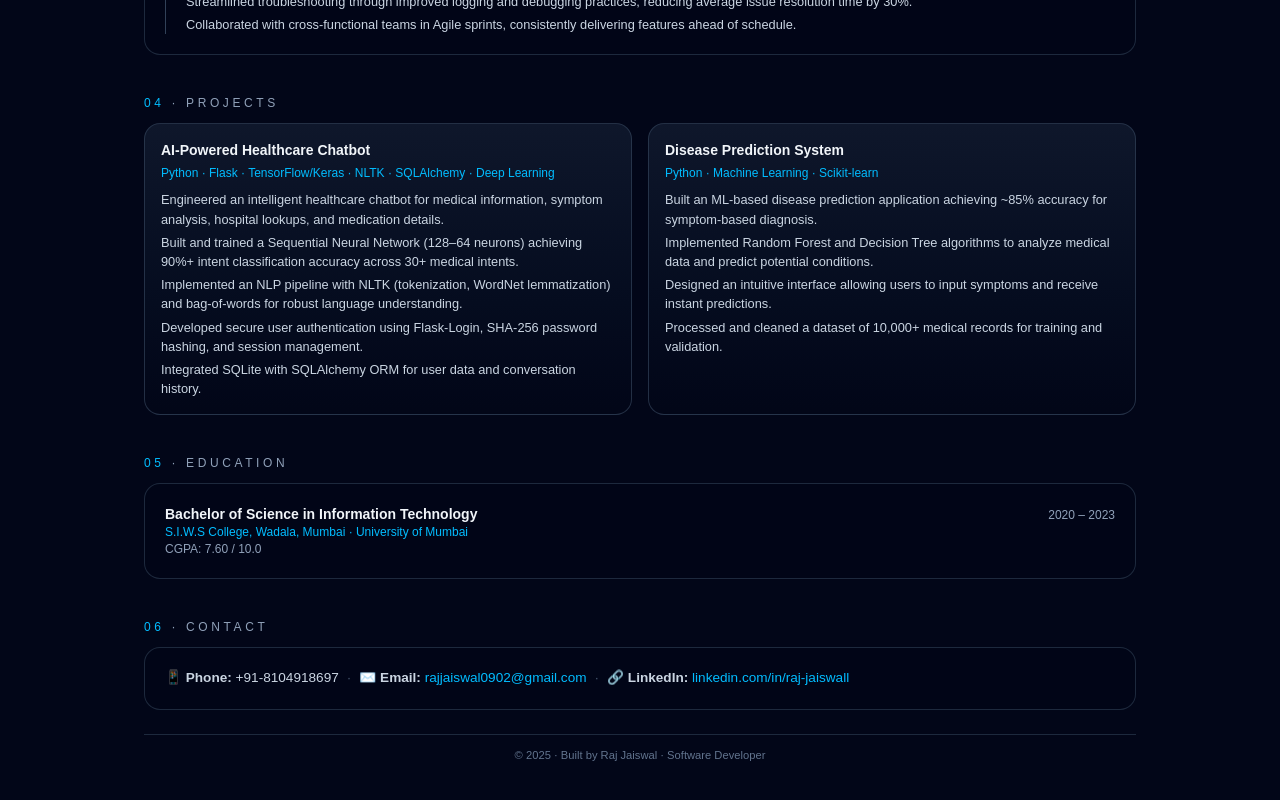
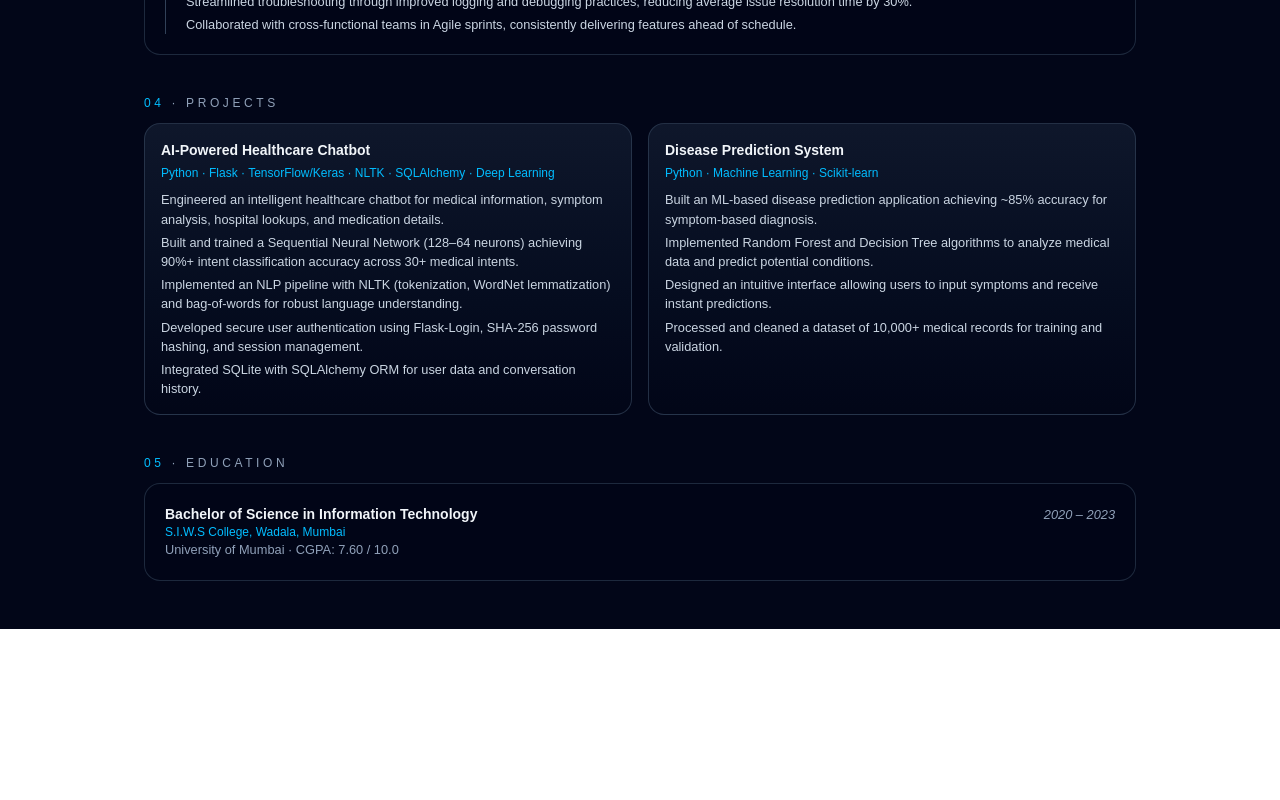
Before and after one commit to RAJJAISWALL/raj-portfolio, a Next.js app: page / in a window 1280 px wide. Shown: the part 1562-2362 px from the top of the page. After the commit the page ends 2191 px from the top, so only its background shows below. Built offline with nearby package versions, Linux system fonts and the light colour scheme.

Commit message:
Add full animations to portfolio

```diff
--- a/app/page.tsx
+++ b/app/page.tsx
@@ -1,6 +1,6 @@
 "use client";
 
-import { motion, type Variants } from "framer-motion";
+import { useScroll, useSpring, motion, type Variants } from "framer-motion";
 
 const container: Variants = {
   hidden: { opacity: 0 },
@@ -33,17 +33,47 @@ const fadeIn: Variants = {
   },
 };
 
+export default function Home() {
+  // Scroll progress bar at the top
+  const { scrollYProgress } = useScroll();
+  const scaleX = useSpring(scrollYProgress, {
+    stiffness: 120,
+    damping: 30,
+    mass: 0.2,
+  });
 
-export default function Home() {
   return (
     <div className="min-h-screen bg-slate-950 text-slate-100">
+      {/* Scroll progress bar */}
+      <motion.div
+        className="fixed left-0 top-0 z-50 h-0.5 origin-left bg-sky-400 md:h-1"
+        style={{ scaleX }}
+      />
+
+      {/* Subtle animated background glow */}
+      <motion.div
+        aria-hidden
+        className="pointer-events-none fixed inset-0 -z-10 opacity-40"
+        animate={{ opacity: [0.25, 0.4, 0.25] }}
+        transition={{ duration: 12, repeat: Infinity }}
+      >
+        <div className="absolute -top-32 left-1/2 h-72 w-72 -translate-x-1/2 rounded-full bg-sky-500/25 blur-3xl" />
+        <div className="absolute bottom-0 left-10 h-64 w-64 rounded-full bg-emerald-500/20 blur-3xl" />
+        <div className="absolute bottom-10 right-0 h-80 w-80 rounded-full bg-indigo-500/20 blur-3xl" />
+      </motion.div>
+
       {/* NAVBAR */}
       <header className="sticky top-0 z-40 border-b border-slate-800/70 bg-slate-950/80 backdrop-blur-lg">
         <div className="mx-auto flex max-w-5xl items-center justify-between px-4 py-3">
           <div className="flex items-center gap-3">
-            <div className="flex h-9 w-9 items-center justify-center rounded-full border border-slate-600 bg-gradient-to-br from-sky-400 to-slate-900 text-xs font-semibold tracking-[0.16em]">
+            {/* Animated avatar badge */}
+            <motion.div
+              className="flex h-9 w-9 items-center justify-center rounded-full border border-slate-600 bg-gradient-to-br from-sky-400 to-slate-900 text-xs font-semibold tracking-[0.16em]"
+              animate={{ y: [0, -2, 0] }}
+              transition={{ duration: 3, repeat: Infinity }}
+            >
               RJ
-            </div>
+            </motion.div>
             <div className="flex flex-col">
               <span className="text-xs font-semibold uppercase tracking-[0.18em]">
                 Raj Jaiswal
@@ -55,27 +85,39 @@ export default function Home() {
           </div>
 
           <nav className="hidden items-center gap-5 text-xs text-slate-400 md:flex">
-            <a href="#about" className="hover:text-slate-100">
+            <a href="#about" className="transition-colors hover:text-slate-100">
               About
             </a>
-            <a href="#skills" className="hover:text-slate-100">
+            <a href="#skills" className="transition-colors hover:text-slate-100">
               Skills
             </a>
-            <a href="#experience" className="hover:text-slate-100">
+            <a
+              href="#experience"
+              className="transition-colors hover:text-slate-100"
+            >
               Experience
             </a>
-            <a href="#projects" className="hover:text-slate-100">
+            <a
+              href="#projects"
+              className="transition-colors hover:text-slate-100"
+            >
               Projects
             </a>
-            <a href="#education" className="hover:text-slate-100">
+            <a
+              href="#education"
+              className="transition-colors hover:text-slate-100"
+            >
               Education
             </a>
-            <a href="#contact" className="hover:text-slate-100">
+            <a
+              href="#contact"
+              className="transition-colors hover:text-slate-100"
+            >
               Contact
             </a>
             <a
               href="#contact"
-              className="inline-flex items-center gap-1 rounded-full border border-slate-600 px-3 py-1 text-[0.68rem] font-medium text-slate-100 hover:border-sky-400 hover:text-sky-300"
+              className="inline-flex items-center gap-1 rounded-full border border-slate-600 px-3 py-1 text-[0.68rem] font-medium text-slate-100 transition-colors hover:border-sky-400 hover:text-sky-300"
             >
               <span>Let&apos;s talk</span>
             </a>
@@ -95,7 +137,7 @@ export default function Home() {
           {/* Left side */}
           <motion.div
             variants={fadeUp}
-            className="rounded-2xl border border-slate-700/70 bg-gradient-to-b from-slate-900/70 to-slate-950/90 p-5 shadow-[0_18px_45px_rgba(15,23,42,0.9)]"
+            className="rounded-2xl border border-slate-700/70 bg-gradient-to-b from-slate-900/70 to-slate-950/90 p-5 shadow-[0_18px_45px_rgba(15,23,42,0.9)] transition-transform duration-300 hover:-translate-y-1 hover:shadow-[0_26px_70px_rgba(15,23,42,1)]"
           >
             <div className="mb-3 inline-flex items-center gap-2 rounded-full border border-slate-600/80 bg-slate-950/80 px-3 py-1 text-[0.7rem] text-slate-400">
               <span className="h-1.5 w-1.5 rounded-full bg-emerald-400 shadow-[0_0_12px_rgba(52,211,153,0.9)]" />
@@ -118,35 +160,40 @@ export default function Home() {
             </p>
 
             <div className="mb-4 flex flex-wrap gap-2 text-[0.7rem]">
-              <span className="rounded-full border border-slate-600 bg-slate-950/70 px-3 py-1 text-slate-200">
-                2.6+ years experience
-              </span>
-              <span className="rounded-full border border-slate-600 bg-slate-950/70 px-3 py-1 text-slate-200">
-                30%+ faster load times
-              </span>
-              <span className="rounded-full border border-slate-600 bg-slate-950/70 px-3 py-1 text-slate-200">
-                50+ critical bugs resolved
-              </span>
-              <span className="rounded-full border border-slate-600 bg-slate-950/70 px-3 py-1 text-slate-200">
-                1,000+ active users
-              </span>
+              {[
+                "2.6+ years experience",
+                "30%+ faster load times",
+                "50+ critical bugs resolved",
+                "1,000+ active users",
+              ].map((badge) => (
+                <span
+                  key={badge}
+                  className="rounded-full border border-slate-600 bg-slate-950/70 px-3 py-1 text-slate-200"
+                >
+                  {badge}
+                </span>
+              ))}
             </div>
 
             <div className="flex flex-wrap gap-3">
-              {/* Put your PDF in /public and keep the same name OR change the href to match */}
-              <a
+              {/* Resume download */}
+              <motion.a
                 href="/Raj%20Jaiswal%20-%20Software%20Developer.pdf"
                 download
-                className="inline-flex items-center gap-2 rounded-full bg-gradient-to-r from-sky-400 to-emerald-400 px-4 py-2 text-xs font-semibold text-slate-950 shadow-lg shadow-sky-500/30 hover:brightness-105"
+                className="inline-flex items-center gap-2 rounded-full bg-gradient-to-r from-sky-400 to-emerald-400 px-4 py-2 text-xs font-semibold text-slate-950 shadow-lg shadow-sky-500/30"
+                whileHover={{ scale: 1.03 }}
+                whileTap={{ scale: 0.97 }}
               >
                 <span>Download Resume</span>
-              </a>
-              <a
+              </motion.a>
+              <motion.a
                 href="#projects"
-                className="inline-flex items-center gap-2 rounded-full border border-slate-600 px-4 py-2 text-xs font-medium text-slate-100 hover:border-sky-400 hover:text-sky-300"
+                className="inline-flex items-center gap-2 rounded-full border border-slate-600 px-4 py-2 text-xs font-medium text-slate-100 transition-colors hover:border-sky-400 hover:text-sky-300"
+                whileHover={{ scale: 1.02 }}
+                whileTap={{ scale: 0.97 }}
               >
                 <span>View Projects</span>
-              </a>
+              </motion.a>
             </div>
           </motion.div>
 
@@ -154,7 +201,7 @@ export default function Home() {
           <motion.aside className="flex flex-col gap-3" variants={container}>
             <motion.div
               variants={fadeUp}
-              className="rounded-2xl border border-slate-700/60 bg-slate-950/90 p-4"
+              className="rounded-2xl border border-slate-700/60 bg-slate-950/90 p-4 transition-transform duration-300 hover:-translate-y-1 hover:shadow-xl hover:shadow-sky-500/15"
             >
               <div className="mb-2 text-[0.7rem] uppercase tracking-[0.22em] text-slate-400">
                 Tech Snapshot
@@ -171,7 +218,7 @@ export default function Home() {
                 ].map((tag) => (
                   <span
                     key={tag}
-                    className="rounded-full border border-emerald-400/50 bg-emerald-400/10 px-3 py-1 text-[0.7rem] text-emerald-100"
+                    className="rounded-full border border-emerald-400/50 bg-emerald-400/10 px-3 py-1 text-[0.7rem] text-emerald-100 transition-transform duration-200 hover:-translate-y-0.5"
                   >
                     {tag}
                   </span>
@@ -181,7 +228,7 @@ export default function Home() {
 
             <motion.div
               variants={fadeUp}
-              className="rounded-2xl border border-slate-700/60 bg-slate-950/90 p-4"
+              className="rounded-2xl border border-slate-700/60 bg-slate-950/90 p-4 transition-transform duration-300 hover:-translate-y-1 hover:shadow-xl hover:shadow-emerald-500/15"
             >
               <div className="mb-2 text-[0.7rem] uppercase tracking-[0.22em] text-slate-400">
                 Current Focus
@@ -196,8 +243,9 @@ export default function Home() {
             </motion.div>
 
             <motion.div
+              id="contact"
               variants={fadeUp}
-              className="rounded-2xl border border-slate-700/60 bg-slate-950/90 p-4"
+              className="rounded-2xl border border-slate-700/60 bg-slate-950/90 p-4 transition-transform duration-300 hover:-translate-y-1 hover:shadow-xl hover:shadow-sky-500/15"
             >
               <div className="mb-2 text-[0.7rem] uppercase tracking-[0.22em] text-slate-400">
                 Contact
@@ -205,7 +253,7 @@ export default function Home() {
               <div className="flex flex-col gap-1 text-[0.8rem] text-slate-300">
                 <span>📱 +91-8104918697</span>
                 <span>
-                 ✉️{" "}
+                  ✉️{" "}
                   <a
                     href="mailto:rajjaiswal0902@gmail.com"
                     className="text-sky-400 hover:underline"
@@ -267,6 +315,7 @@ export default function Home() {
           </h2>
           <div className="rounded-2xl border border-slate-700/60 bg-slate-950/90 p-5">
             <div className="grid gap-5 md:grid-cols-2">
+              {/* Frontend */}
               <div>
                 <div className="mb-1 text-xs font-semibold text-slate-200">
                   Frontend Development
@@ -284,13 +333,15 @@ export default function Home() {
                   ].map((s) => (
                     <span
                       key={s}
-                      className="rounded-full border border-slate-600 bg-slate-950/80 px-3 py-1 text-[0.7rem] text-slate-300"
+                      className="rounded-full border border-slate-600 bg-slate-950/80 px-3 py-1 text-[0.7rem] text-slate-300 transition-transform duration-200 hover:-translate-y-0.5"
                     >
                       {s}
                     </span>
                   ))}
                 </div>
               </div>
+
+              {/* Backend */}
               <div>
                 <div className="mb-1 text-xs font-semibold text-slate-200">
                   Backend Development
@@ -300,7 +351,7 @@ export default function Home() {
                     (s) => (
                       <span
                         key={s}
-                        className="rounded-full border border-slate-600 bg-slate-950/80 px-3 py-1 text-[0.7rem] text-slate-300"
+                        className="rounded-full border border-slate-600 bg-slate-950/80 px-3 py-1 text-[0.7rem] text-slate-300 transition-transform duration-200 hover:-translate-y-0.5"
                       >
                         {s}
                       </span>
@@ -308,6 +359,8 @@ export default function Home() {
                   )}
                 </div>
               </div>
+
+              {/* DB & APIs */}
               <div>
                 <div className="mb-1 text-xs font-semibold text-slate-200">
                   Database &amp; APIs
@@ -317,7 +370,7 @@ export default function Home() {
                     (s) => (
                       <span
                         key={s}
-                        className="rounded-full border border-slate-600 bg-slate-950/80 px-3 py-1 text-[0.7rem] text-slate-300"
+                        className="rounded-full border border-slate-600 bg-slate-950/80 px-3 py-1 text-[0.7rem] text-slate-300 transition-transform duration-200 hover:-translate-y-0.5"
                       >
                         {s}
                       </span>
@@ -325,6 +378,8 @@ export default function Home() {
                   )}
                 </div>
               </div>
+
+              {/* Tools */}
               <div>
                 <div className="mb-1 text-xs font-semibold text-slate-200">
                   Tools &amp; Practices
@@ -342,13 +397,15 @@ export default function Home() {
                   ].map((s) => (
                     <span
                       key={s}
-                      className="rounded-full border border-slate-600 bg-slate-950/80 px-3 py-1 text-[0.7rem] text-slate-300"
+                      className="rounded-full border border-slate-600 bg-slate-950/80 px-3 py-1 text-[0.7rem] text-slate-300 transition-transform duration-200 hover:-translate-y-0.5"
                     >
                       {s}
                     </span>
                   ))}
                 </div>
               </div>
+
+              {/* Methodologies */}
               <div>
                 <div className="mb-1 text-xs font-semibold text-slate-200">
                   Methodologies
@@ -357,7 +414,7 @@ export default function Home() {
                   {["Agile", "Scrum", "TDD"].map((s) => (
                     <span
                       key={s}
-                      className="rounded-full border border-slate-600 bg-slate-950/80 px-3 py-1 text-[0.7rem] text-slate-300"
+                      className="rounded-full border border-slate-600 bg-slate-950/80 px-3 py-1 text-[0.7rem] text-slate-300 transition-transform duration-200 hover:-translate-y-0.5"
                     >
                       {s}
                     </span>
@@ -382,7 +439,11 @@ export default function Home() {
           </h2>
           <div className="rounded-2xl border border-slate-700/60 bg-slate-950/90 p-5">
             <div className="relative border-l border-slate-700 pl-4">
-              <div className="absolute -left-[7px] top-1 h-3 w-3 rounded-full bg-sky-400 shadow-[0_0_12px_rgba(56,189,248,0.9)]" />
+              <motion.div
+                className="absolute -left-[7px] top-1 h-3 w-3 rounded-full bg-sky-400 shadow-[0_0_12px_rgba(56,189,248,0.9)]"
+                animate={{ scale: [1, 1.2, 1] }}
+                transition={{ duration: 2.5, repeat: Infinity }}
+              />
               <div className="mb-1 flex flex-wrap items-baseline justify-between gap-2">
                 <div>
                   <div className="text-sm font-semibold text-slate-100">
@@ -441,7 +502,12 @@ export default function Home() {
             <span className="text-sky-400">04</span> · Projects
           </h2>
           <div className="grid gap-4 md:grid-cols-2">
-            <div className="rounded-2xl border border-slate-700/70 bg-gradient-to-b from-slate-900 to-slate-950 p-4">
+            <motion.div
+              variants={fadeUp}
+              className="rounded-2xl border border-slate-700/70 bg-gradient-to-b from-slate-900 to-slate-950 p-4 transition-transform duration-300 hover:-translate-y-1 hover:shadow-[0_26px_70px_rgba(15,23,42,1)]"
+              whileHover={{ scale: 1.02 }}
+              whileTap={{ scale: 0.98 }}
+            >
               <div className="mb-1 text-sm font-semibold text-slate-100">
                 AI-Powered Healthcare Chatbot
               </div>
@@ -474,9 +540,14 @@ export default function Home() {
                   conversation history.
                 </li>
               </ul>
-            </div>
+            </motion.div>
 
-            <div className="rounded-2xl border border-slate-700/70 bg-gradient-to-b from-slate-900 to-slate-950 p-4">
+            <motion.div
+              variants={fadeUp}
+              className="rounded-2xl border border-slate-700/70 bg-gradient-to-b from-slate-900 to-slate-950 p-4 transition-transform duration-300 hover:-translate-y-1 hover:shadow-[0_26px_70px_rgba(15,23,42,1)]"
+              whileHover={{ scale: 1.02 }}
+              whileTap={{ scale: 0.98 }}
+            >
               <div className="mb-1 text-sm font-semibold text-slate-100">
                 Disease Prediction System
               </div>
@@ -501,10 +572,11 @@ export default function Home() {
                   training and validation.
                 </li>
               </ul>
-            </div>
+            </motion.div>
           </div>
         </motion.section>
 
+        {/* EDUCATION */}
         <motion.section
           id="education"
           className="mt-10"
@@ -523,65 +595,18 @@ export default function Home() {
                   Bachelor of Science in Information Technology
                 </div>
                 <div className="text-xs text-sky-400">
-                  S.I.W.S College, Wadala, Mumbai · University of Mumbai
+                  S.I.W.S College, Wadala, Mumbai
                 </div>
-                <div className="text-[0.75rem] text-slate-400">
-                  CGPA: 7.60 / 10.0
+                <div className="text-[0.8rem] text-slate-400">
+                  University of Mumbai · CGPA: 7.60 / 10.0
                 </div>
               </div>
-              <div className="text-[0.75rem] text-slate-400">2020 – 2023</div>
+              <div className="text-[0.8rem] italic text-slate-400">
+                2020 – 2023
+              </div>
             </div>
           </div>
         </motion.section>
-
-          {/* CONTACT */}
-          <motion.section
-          id="contact"
-          className="mt-10"
-          variants={fadeIn}
-          initial="hidden"
-          whileInView="show"
-          viewport={{ once: true, amount: 0.25 }}
-        >
-
-<h2 className="mb-3 text-xs uppercase tracking-[0.3em] text-slate-400">
-            <span className="text-sky-400">06</span> · Contact
-          </h2>
-          <div className="rounded-2xl border border-slate-700/60 bg-slate-950/90 p-5 text-[0.85rem] text-slate-300">
-            <div className="flex flex-wrap gap-2">
-              <span>
-                📱 <strong>Phone:</strong> +91-8104918697
-              </span>
-              <span className="text-slate-600">·</span>
-              <span>
-                ✉️ <strong>Email:</strong>{" "}
-                <a
-                  href="mailto:rajjaiswal0902@gmail.com"
-                  className="text-sky-400 hover:underline"
-                >
-                  rajjaiswal0902@gmail.com
-                </a>
-              </span>
-              <span className="text-slate-600">·</span>
-              <span>
-                🔗 <strong>LinkedIn:</strong>{" "}
-                <a
-                  href="https://www.linkedin.com/in/raj-jaiswall/"
-                  target="_blank"
-                  rel="noreferrer"
-                  className="text-sky-400 hover:underline"
-                >
-                    linkedin.com/in/raj-jaiswall
-                </a>
-              </span>
-            </div>
-          </div>
-        </motion.section>
-
-        <footer className="mt-6 border-t border-slate-800 pt-3 text-center text-[0.7rem] text-slate-500">
-          © {new Date().getFullYear()} · Built by Raj Jaiswal · Software
-          Developer
-        </footer>
       </main>
     </div>
   );
```
